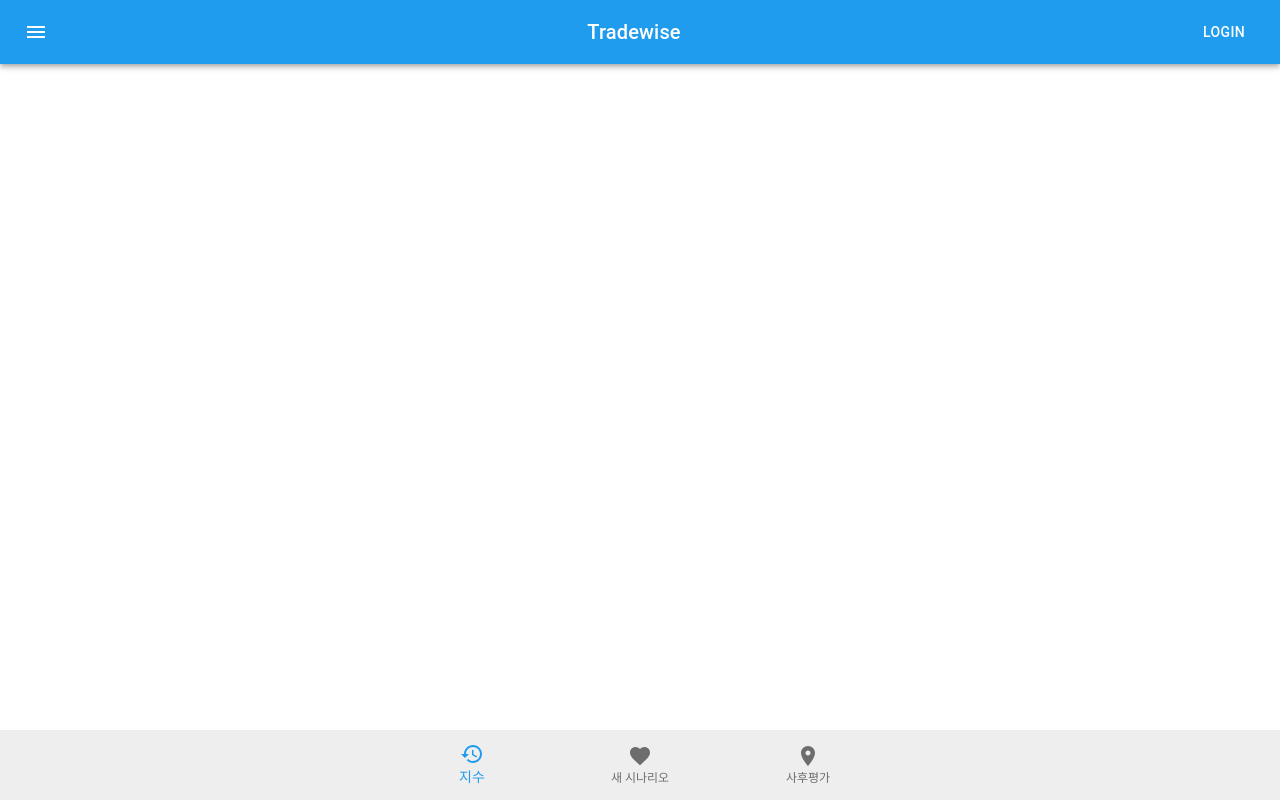
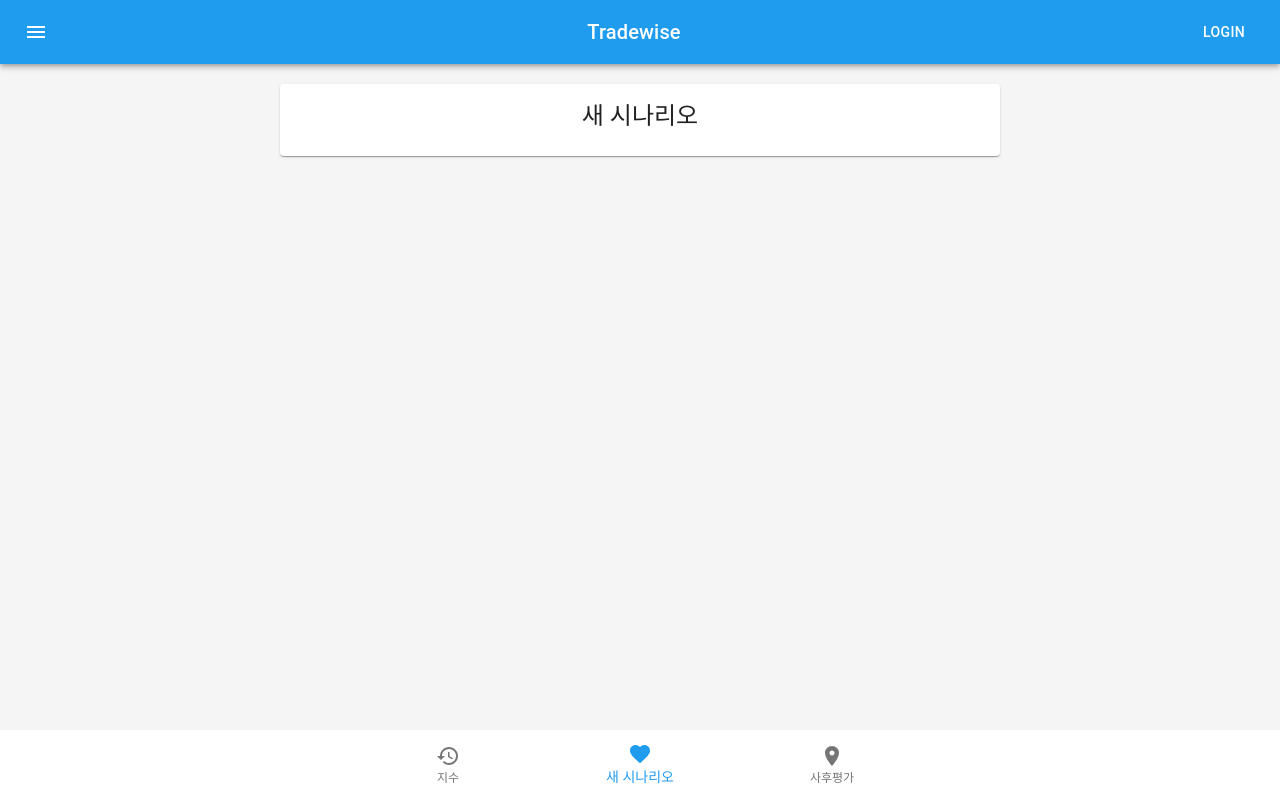
Before and after one commit to freewizard20/boilerplate, a React (Create React App) app: page /input in a window 1280 px wide. Built offline with nearby package versions, Linux system fonts and the light colour scheme.

Commit message:
changed css

```diff
--- a/package.json
+++ b/package.json
@@ -11,6 +11,7 @@
     "@testing-library/user-event": "^7.2.1",
     "react": "^16.13.1",
     "react-dom": "^16.13.1",
+    "react-router-dom": "^5.2.0",
     "react-scripts": "3.4.1"
   },
   "scripts": {
--- a/src/App.css
+++ b/src/App.css
@@ -5,6 +5,12 @@
 Navbar {
   margin-top: 50px;
 }
+
+
+body {
+  background-color: #f5f5f5;
+}
+
 
 .App-logo {
   height: 40vmin;
--- a/src/App.js
+++ b/src/App.js
@@ -2,13 +2,24 @@
 import './App.css';
 import Header from './components/nav/Header';
 import Navbar from './components/nav/Navbar';
+import Index from './components/index/Index';
+import Input from './components/input/Input';
+import Feedback from './components/feedback/Feedback';
+import { BrowserRouter as Router, Switch, Route } from "react-router-dom";
 
 function App() {
   return (
-    <div className="App">
-      <Header />
-      <Navbar />
-    </div>
+    <Router>
+      <div className="App">
+        <Header />
+        <Switch>
+          <Route path="/" exact component={Index} />
+          <Route path="/input" exact component={Input} />
+          <Route path="/feedback" exact component={Feedback} />
+        </Switch>
+        <Navbar />
+      </div>
+    </Router>
   );
 }
 
--- /dev/null
+++ b/src/components/feedback/Feedback.js
@@ -0,0 +1,42 @@
+import React from 'react';
+import { makeStyles } from '@material-ui/core/styles';
+import Card from '@material-ui/core/Card';
+import CardActions from '@material-ui/core/CardActions';
+import CardContent from '@material-ui/core/CardContent';
+import Button from '@material-ui/core/Button';
+import Typography from '@material-ui/core/Typography';
+
+const useStyles = makeStyles({
+    root: {
+        minWidth: 275,
+        maxWidth: 720,
+        margin: "20px auto"
+    },
+    bullet: {
+        display: 'inline-block',
+        margin: '0 2px',
+        transform: 'scale(0.8)',
+    },
+    title: {
+        fontSize: 14,
+    },
+    pos: {
+        marginBottom: 12,
+    },
+});
+
+export default function SimpleCard() {
+    const classes = useStyles();
+
+    return (
+        <>
+            <Card className={classes.root}>
+                <CardContent>
+                    <Typography variant="h5" component="p">
+                        피드백
+                    </Typography>
+                </CardContent>
+            </Card>
+        </>
+    );
+}
--- /dev/null
+++ b/src/components/index/Index.js
@@ -0,0 +1,42 @@
+import React from 'react';
+import { makeStyles } from '@material-ui/core/styles';
+import Card from '@material-ui/core/Card';
+import CardActions from '@material-ui/core/CardActions';
+import CardContent from '@material-ui/core/CardContent';
+import Button from '@material-ui/core/Button';
+import Typography from '@material-ui/core/Typography';
+
+const useStyles = makeStyles({
+    root: {
+        minWidth: 275,
+        maxWidth: 720,
+        margin: "20px auto"
+    },
+    bullet: {
+        display: 'inline-block',
+        margin: '0 2px',
+        transform: 'scale(0.8)',
+    },
+    title: {
+        fontSize: 14,
+    },
+    pos: {
+        marginBottom: 12,
+    },
+});
+
+export default function SimpleCard() {
+    const classes = useStyles();
+
+    return (
+        <>
+            <Card className={classes.root}>
+                <CardContent>
+                    <Typography variant="h5" component="p">
+                        지수와 시그널
+                    </Typography>
+                </CardContent>
+            </Card>
+        </>
+    );
+}
--- /dev/null
+++ b/src/components/input/Input.js
@@ -0,0 +1,42 @@
+import React from 'react';
+import { makeStyles } from '@material-ui/core/styles';
+import Card from '@material-ui/core/Card';
+import CardActions from '@material-ui/core/CardActions';
+import CardContent from '@material-ui/core/CardContent';
+import Button from '@material-ui/core/Button';
+import Typography from '@material-ui/core/Typography';
+
+const useStyles = makeStyles({
+    root: {
+        minWidth: 275,
+        maxWidth: 720,
+        margin: "20px auto"
+    },
+    bullet: {
+        display: 'inline-block',
+        margin: '0 2px',
+        transform: 'scale(0.8)',
+    },
+    title: {
+        fontSize: 14,
+    },
+    pos: {
+        marginBottom: 12,
+    },
+});
+
+export default function SimpleCard() {
+    const classes = useStyles();
+
+    return (
+        <>
+            <Card className={classes.root}>
+                <CardContent>
+                    <Typography variant="h5" component="p">
+                        새 시나리오
+                    </Typography>
+                </CardContent>
+            </Card>
+        </>
+    );
+}
--- a/src/components/nav/Header.js
+++ b/src/components/nav/Header.js
@@ -7,6 +7,7 @@
 import IconButton from '@material-ui/core/IconButton';
 import MenuIcon from '@material-ui/icons/Menu';
 import { withTheme } from '@material-ui/styles';
+import { Link } from 'react-router-dom';
 
 const useStyles = makeStyles((theme) => ({
     root: {
@@ -32,7 +33,7 @@
                         <MenuIcon style={{ color: "white" }} />
                     </IconButton>
                     <Typography variant="h6" className={classes.title}>
-                        Tradewise
+                        <Link style={{ textDecoration: "none", color: "white" }} to="/">Tradewise</Link>
                     </Typography>
                     <Button color="inherit" style={{ color: "white" }}>Login</Button>
                 </Toolbar>
--- a/src/components/nav/Navbar.js
+++ b/src/components/nav/Navbar.js
@@ -1,17 +1,17 @@
-import React from 'react';
+import React, { useEffect } from 'react';
 import { makeStyles } from '@material-ui/core/styles';
 import BottomNavigation from '@material-ui/core/BottomNavigation';
 import BottomNavigationAction from '@material-ui/core/BottomNavigationAction';
 import RestoreIcon from '@material-ui/icons/Restore';
 import FavoriteIcon from '@material-ui/icons/Favorite';
 import LocationOnIcon from '@material-ui/icons/LocationOn';
+import { Link } from "react-router-dom";
 
 const useStyles = makeStyles({
     root: {
         width: "100%",
         position: "fixed",
         bottom: 0,
-        backgroundColor: "#eee",
         height: 70
     },
 });
@@ -19,6 +19,16 @@
 export default function Navbar() {
     const classes = useStyles();
     const [value, setValue] = React.useState(0);
+
+    useEffect(() => {
+        if (window.location.href.toString().includes("feedback")) {
+            setValue(2);
+        } else if (window.location.href.toString().includes("input")) {
+            setValue(1);
+        } else {
+            setValue(0);
+        }
+    }, []);
 
     return (
         <BottomNavigation
@@ -29,9 +39,9 @@
             showLabels
             className={classes.root}
         >
-            <BottomNavigationAction label="지수" icon={<RestoreIcon />} />
-            <BottomNavigationAction label="새 시나리오" icon={<FavoriteIcon />} />
-            <BottomNavigationAction label="사후평가" icon={<LocationOnIcon />} />
+            <BottomNavigationAction component={Link} to="/" label="지수" icon={<RestoreIcon />} />
+            <BottomNavigationAction component={Link} to="/input" label="새 시나리오" icon={<FavoriteIcon />} />
+            <BottomNavigationAction component={Link} to="feedback" label="사후평가" icon={<LocationOnIcon />} />
         </BottomNavigation>
     );
 }
```
Also changed, not shown: 1 other file (tests, documents, lock files or other folders).
